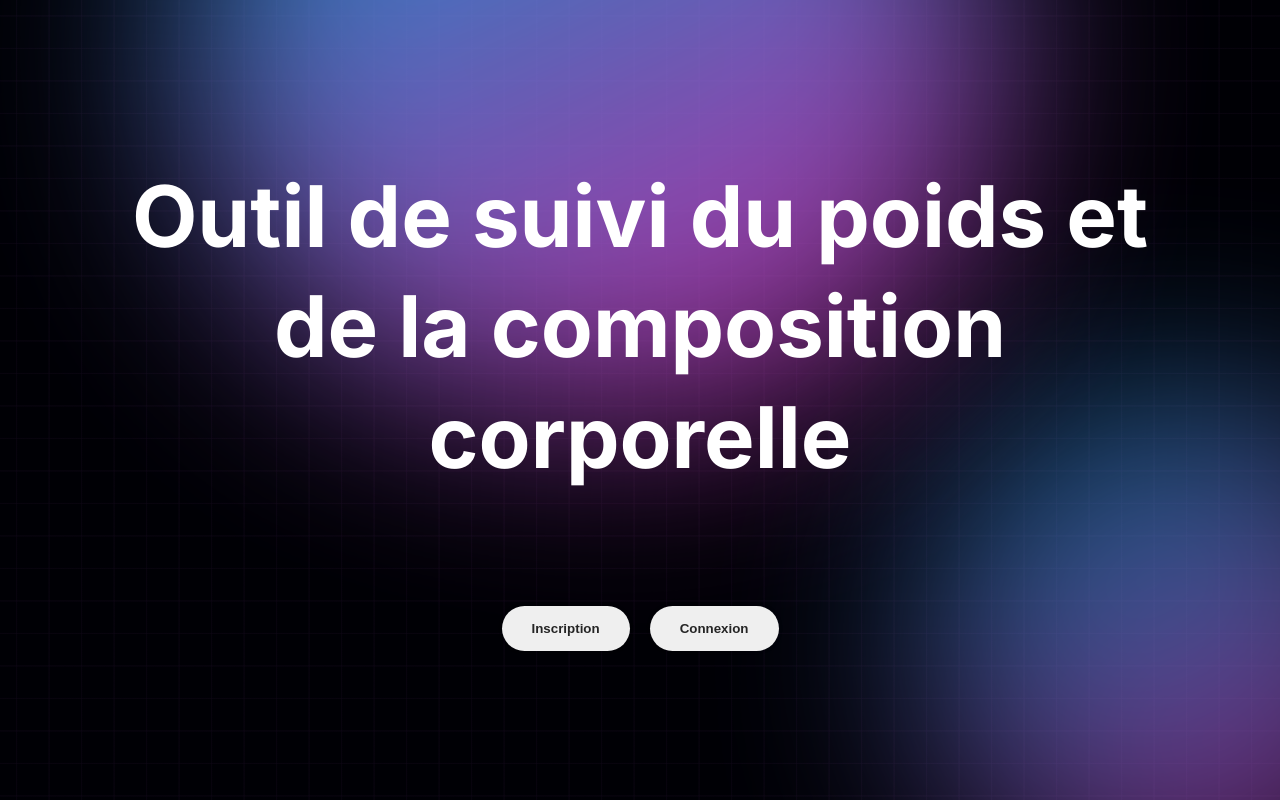
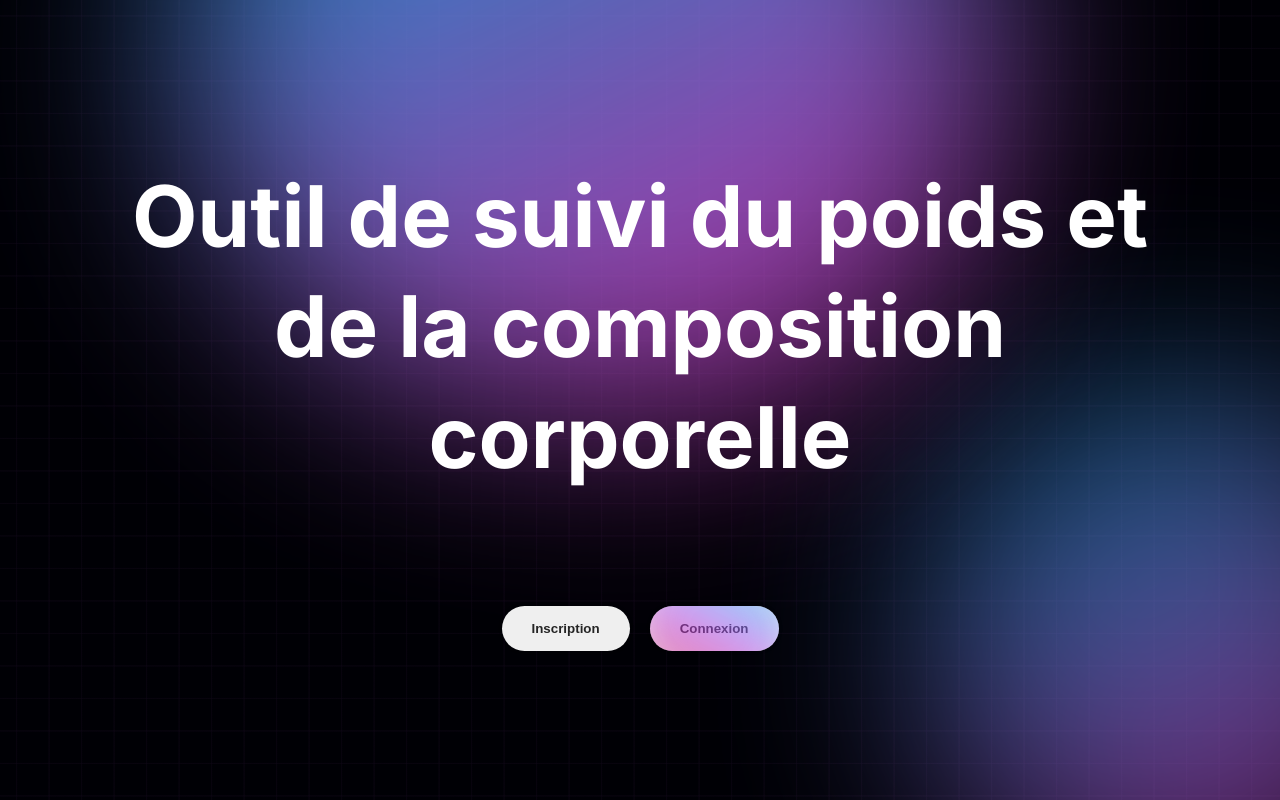
Before and after one commit to BetaPeche/sport-app, a React (Vite) app in the folder frontend/: page / in a window 1280 px wide. Built offline with nearby package versions, Linux system fonts and the light colour scheme.

Commit message:
Replace div by span

```diff
--- a/frontend/src/styles/components/button.scss
+++ b/frontend/src/styles/components/button.scss
@@ -36,7 +36,7 @@
     z-index: 1;
 }
 
-.hoverEffect div {
+.hoverEffect span {
     background: rgb(222, 0, 75);
     background: linear-gradient(
         90deg,
```
